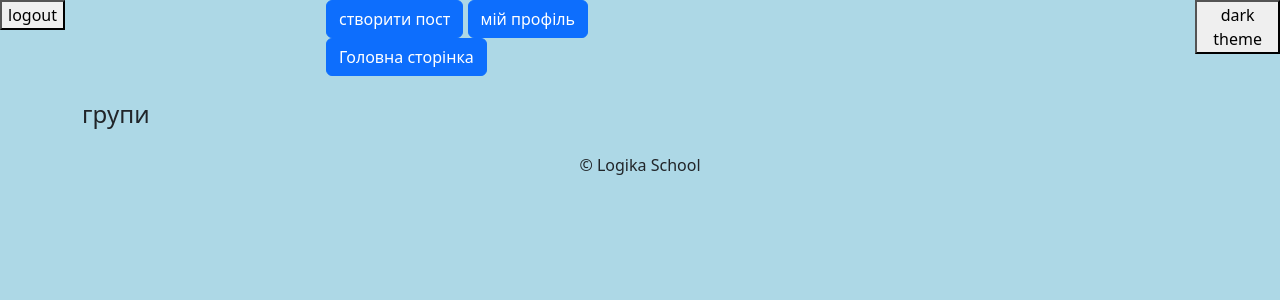
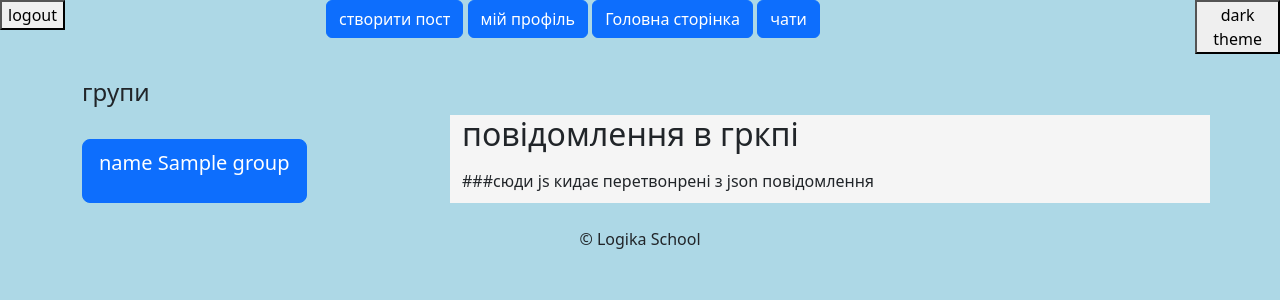
Before and after one commit to KuthikBohdan1/django_social_network, a Django app: page /group/ in a window 1280 px wide. Shown: the top 300 px of the page. Run offline with Django 5.2, Linux system fonts and the light colour scheme; a user stored in the database is signed in; tables that the repository leaves empty hold one stand-in row (values such as "Sample post").

Commit message:
add the ajax grop pool messages (я сьогодні незнав як розкрити json і мені гпт сказав викоритати data.message.map

```diff
--- a/main/models.py
+++ b/main/models.py
@@ -74,7 +74,7 @@ class GroupUser(models.Model):
 
 class GroupMessage(models.Model):
     parent = models.ForeignKey("GroupMessage", on_delete=models.CASCADE, null=True, blank=True)
-    group = models.ForeignKey(Group, on_delete=models.CASCADE)
+    group = models.ForeignKey(Group, on_delete=models.CASCADE, related_name="messages_group")
     user = models.ForeignKey(CustomUser, on_delete=models.CASCADE)
     file  = models.FileField(null=True, blank=True, upload_to="group_message/")
     message = models.TextField()
--- a/main/urls.py
+++ b/main/urls.py
@@ -12,5 +12,6 @@ urlpatterns = [
     path('group/', views.GroupListView.as_view(), name="group"),
     path('ajax_request/',views.ajax_request, name="ajax_request"),
     path('ajax-inversed/',views.ajaxInversed, name="ajax-inversed"),
+    path('load-data/', views.ajaxLoadData, name="load_data"),
 ]
 app_name = "main"
--- a/main/views.py
+++ b/main/views.py
@@ -8,6 +8,8 @@ from main.forms import ProfileForm, PostForm, CommentPostForm
 from django.http import HttpResponse
 from time import sleep
 from django.core.paginator import Paginator
+import json
+from django.http import JsonResponse
 # Create your views here.
 
 async def ajaxInversed(request):
@@ -18,6 +20,17 @@ async def ajax_request(request):
     sleep(1)
     return HttpResponse("Дані отримано успішно!")
 
+def ajaxLoadData(request):
+    print("виконується функція ajaxLoadGroupGessages")
+    id = request.GET.get("id")
+    data = GroupMessage.objects.filter(group__id = id).values_list('message', flat=True)
+    data = list(data)##це допомагає при боротьбі з query set
+    print(data)
+    ###з js можна працювати тільки json файли тому маєм перетворити в json
+    print(id)
+    return JsonResponse({
+        "message":data
+    })
 
 class ProfileCreateView(LoginRequiredMixin, CreateView):
     model = Profile
@@ -116,7 +129,7 @@ class HomeListView(LoginRequiredMixin, ListView):
     model = Post
     template_name = "main/main_page.html"
     context_object_name = "posts"
-    paginate_by = 3
+    paginate_by = 1
 
     def get(self, request):
         super().get(request)
@@ -131,9 +144,13 @@ class GroupListView(LoginRequiredMixin, ListView):
     template_name = "group/group_list.html"
     context_object_name = "groups"
 
+
+
     def get_queryset(self):
 
         return super().get_queryset()
+
+
 
 # class MediaPostCreateView(LoginRequiredMixin, CreateView):
 #     model = MediaPost
--- a/templates/group/group_list.html
+++ b/templates/group/group_list.html
@@ -1,7 +1,34 @@
 {% extends 'base.html' %}
 {% block content %}
 <h4>групи</h4>
+<div class="row">
 
+<div class="col-4">
+   {% for group in groups %}
 
+<button class="btn btn-primary btn-lg mt-4" onclick="showGroup({{ group.id }})">
+<p>name {{ group.name }}</p>
+</button>
+{% endfor %}
+
+</div>
+<div class="col-8 message-pools" style="background-color: whitesmoke;">
+    {% include 'group/list.html' %}
+</div>
+</div>
+<script>
+    function showGroup(groupId) {
+        fetch(`/load-data/?id=${groupId}`)
+            .then(response => response.json())
+            .then(data => {
+                const html = data.message.map(msg => `${msg}`).join(""); {# о цю шт мені підказв chatgpt воно якимось непанятним чиноп ретворює json в нармальний тип данних для виводу в html #}
+                console.log(html)
+                console.log(data)
+                document.getElementsByClassName("message-pools")[0].innerHTML = html
+
+            })
+            .catch(error => console.error("Помилка:", error));
+    }
+    </script>
 
 {% endblock content %}
--- /dev/null
+++ b/templates/group/list.html
@@ -0,0 +1,6 @@
+{% load static %}
+{% load custom_tags %}
+<div>
+    <h2>повідомлення в гркпі</h2>
+    <p><div id="messages"></div></p> ###сюди js кидає перетвонрені з json повідомлення
+</div>
--- a/templates/nav_bar.html
+++ b/templates/nav_bar.html
@@ -14,13 +14,14 @@
     <a href="{% url 'accounts:register' %}">Register</a>
 {% endif %}
 </div>
-<div class="col-4">
+<div class="col-5">
     <a href="{% url 'main:post-create' %}" class="btn btn-primary">створити пост</a>
     <a href="{% url 'main:profile-list' %}" class="btn btn-primary">мій профіль</a>
     <a href="{% url 'main:home' %}" class="btn btn-primary">Головна сторінка</a>
+    <a href="{% url 'main:group' %}" class="btn btn-primary">чати</a>
 </div>
 
-<div class="col-4">
+<div class="col-3">
 
 </div>
 
```
